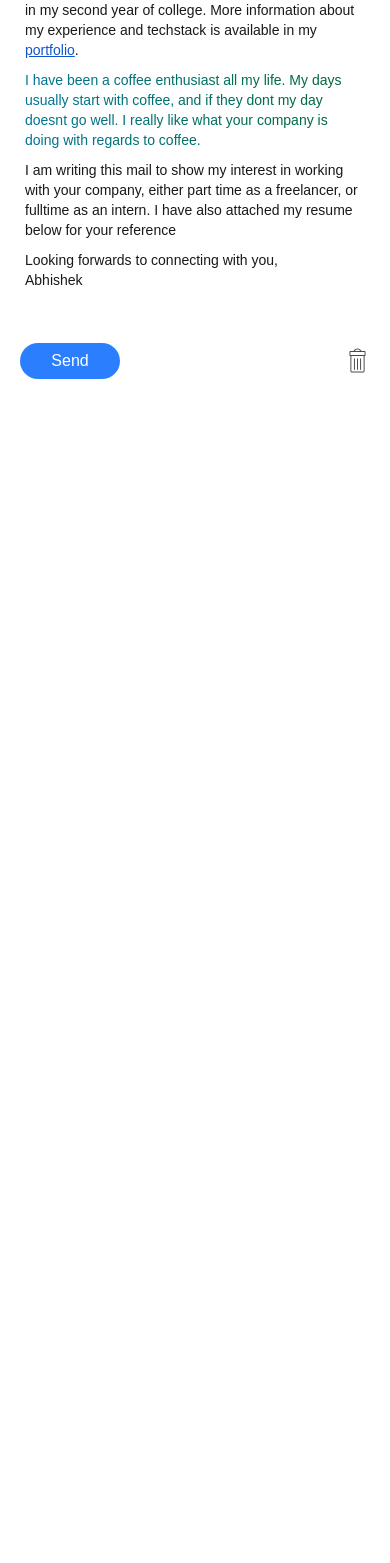
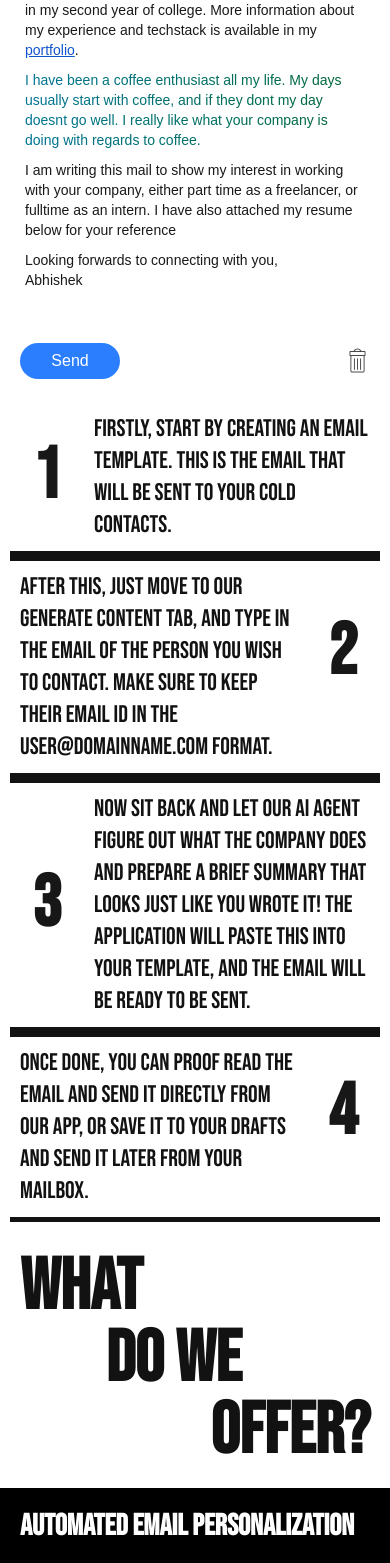
Before and after one commit to PandaBean18/coldDino, a Next.js app: page / in a window 390 px wide. Shown: the part 434-1997 px from the top of the page. Before the commit the page ends 844 px from the top, so only its background shows below. Built offline with nearby package versions, Linux system fonts and the light colour scheme.

Commit message:
finished updating homepage with addition of how does it work and features for mobile view

```diff
--- a/app/page.tsx
+++ b/app/page.tsx
@@ -84,21 +84,21 @@ function mobileView(authUri: string, currentValue: string, currentEmail: string,
         </div>
         <div className="h-[calc(100%-90px)] bg-white w-full overflow-y-scroll">
           <div className="w-full p-[15px] ">
-            <p className="text-[#1a1919] font-thin text-sm">{currentEmail}</p>
+            <p className="text-[#1a1919] text-sm">{currentEmail}</p>
             <div className="mt-[5px] mb-[5px] w-full h-px border-t-1"></div>
-            <p className="text-[#1a1919] font-thin text-sm mt-[10px]">{currentSubject}</p>
+            <p className="text-[#1a1919] text-sm mt-[10px]">{currentSubject}</p>
             <div className="mt-[5px] mb-[5px] w-full h-px border-t-1"></div>
 
-            <p className="text-[#1a1919] font-thin text-sm mt-[10px] text-wrap">Respected Sir/Ma'am,</p>
+            <p className="text-[#1a1919] text-sm mt-[10px] text-wrap">Respected Sir/Ma'am,</p>
             <div className="h-[10px]"></div>
-            <p className="text-[#1a1919] font-thin text-sm text-wrap">I am Abhishek, full stack freelance developer currently in my second year of college. More information about my experience and techstack is available in my <a className="text-[#15c] underline">portfolio</a>.</p>
+            <p className="text-[#1a1919] text-sm text-wrap">I am Abhishek, full stack freelance developer currently in my second year of college. More information about my experience and techstack is available in my <a className="text-[#15c] underline">portfolio</a>.</p>
             <div className="h-[10px]"></div>
-            <p className="text-transparent font-thin text-sm text-wrap bg-linear-to-r from-cyan-700 to-green-800 bg-clip-text">{currentText}</p>
+            <p className="text-transparent text-sm text-wrap bg-linear-to-r from-cyan-700 to-green-800 bg-clip-text">{currentText}</p>
             <div className="h-[10px]"></div>
-            <p className="text-[#1a1919] font-thin text-sm text-wrap">I am writing this mail to show my interest in working with your company, either part time as a freelancer, or fulltime as an intern. I have also attached my resume below for your reference</p>
+            <p className="text-[#1a1919] text-sm text-wrap">I am writing this mail to show my interest in working with your company, either part time as a freelancer, or fulltime as an intern. I have also attached my resume below for your reference</p>
             <div className="h-[10px]"></div>
-            <p className="text-[#1a1919] font-thin text-sm text-wrap">Looking forwards to connecting with you,</p>
-            <p className="text-[#1a1919] font-thin text-sm text-wrap">Abhishek</p>
+            <p className="text-[#1a1919] text-sm text-wrap">Looking forwards to connecting with you,</p>
+            <p className="text-[#1a1919] text-sm text-wrap">Abhishek</p>
           </div>
         </div>
         <div className="h-[45px] w-full flex justify-between items-center bg-white rounded-b-md">
@@ -112,6 +112,64 @@ function mobileView(authUri: string, currentValue: string, currentEmail: string,
             alt="bin"
             className="mr-[10px]"
           />
+        </div>
+      </div>
+      {/* Features */}
+      <div className="w-full p-[10px]">
+        <div className="w-full min-h-[100px] flex items-center border-b-5 border-[#121212]">
+          <div className="w-[20%] flex flex-col items-center">
+            <p className="text-7xl font-bold" style={{fontFamily: "Bebas Neue"}}>1</p>
+          </div>
+          <div className="w-[80%] min-h-[100px] bg-white flex-1 p-[10px]">
+            <p className="text-[#121212] text-2xl" style={{fontFamily: "Bebas Neue"}}>Firstly, start by creating an email template. This is the email that will be sent to your cold contacts.</p>
+          </div>
+        </div>
+        <div className="w-full min-h-[100px] flex items-center border-b-5 border-[#121212] border-t-5 border-[#121212]">
+          <div className="w-[80%] min-h-[100px] bg-white flex-1 p-[10px]">
+            <p className="text-[#121212] text-2xl" style={{fontFamily: "Bebas Neue"}}>After this, just move to our generate content tab, and type in the email of the person you wish to contact. Make sure to keep their email ID in the user@domainName.com format.</p>
+          </div>
+          <div className="w-[20%] h-full min-h-[100px] flex flex-col items-center">
+            <p className="text-7xl font-bold" style={{fontFamily: "Bebas Neue"}}>2</p>
+          </div>
+        </div>
+        <div className="w-full min-h-[100px] flex items-center border-b-5 border-[#121212] border-t-5 border-[#121212]">
+          <div className="w-[20%] flex flex-col items-center">
+            <p className="text-7xl font-bold" style={{fontFamily: "Bebas Neue"}}>3</p>
+          </div>
+          <div className="w-[80%] min-h-[100px] bg-white flex-1 p-[10px]">
+            <p className="text-[#121212] text-2xl" style={{fontFamily: "Bebas Neue"}}>Now sit back and let our AI agent figure out what the company does and prepare a brief summary that looks just like you wrote it! The application will paste this into your template, and the email will be ready to be sent.</p>
+          </div>
+        </div>
+        <div className="w-full min-h-[100px] flex items-center border-b-5 border-[#121212] border-t-5 border-[#121212]">
+          <div className="w-[80%] min-h-[100px] bg-white flex-1 p-[10px]">
+            <p className="text-[#121212] text-2xl" style={{fontFamily: "Bebas Neue"}}>Once done, you can proof read the email and send it directly from our app, or save it to your drafts and send it later from your mailbox.</p>
+          </div>
+          <div className="w-[20%] h-full min-h-[100px] flex flex-col items-center">
+            <p className="text-7xl font-bold" style={{fontFamily: "Bebas Neue"}}>4</p>
+          </div>
+        </div>
+      </div>
+      {/* Features */}
+      <div className="w-full">
+        <div className="w-full bg-white flex flex-col justify-center items-center p-[20px]">
+          <div className="w-full flex justify-start"><p className="text-[#121212] text-7xl font-bold" style={{fontFamily: "Bebas Neue"}}>WHAT</p></div>
+          <div className="w-full flex justify-center"><p className="text-[#121212] text-7xl font-bold" style={{fontFamily: "Bebas Neue"}}>DO WE<span className="text-transparent">R.</span></p></div>
+          <div className="w-full flex justify-end"><p className="text-[#121212] text-7xl font-bold" style={{fontFamily: "Bebas Neue"}}>OFFER?</p></div>
+        </div>
+        <div className="w-full bg-black p-[20px] flex flex-col justify-center">
+          <p className="text-white text-3xl font-bold" style={{fontFamily: "Bebas Neue"}}>Automated Email Personalization</p>
+          <br />
+          <p className="text-white text-xl" style={{fontFamily: "Poppins"}}>Even though you may know what the company does, it might be hard for you to put into perspective why you want to be working with them, and while cold mailing multiple companies, its easy to loose track.</p>
+        </div>
+        <div className="w-full bg-white p-[20px] flex flex-col justify-center border-l-1">
+          <p className="text-[#121212] text-3xl font-bold" style={{fontFamily: "Bebas Neue"}}>Sending emails straight from the site</p>
+          <br />
+          <p className="text-[#121212] text-xl" style={{fontFamily: "Poppins"}}>You can send the emails after they have been generated straight from this site. No need to copy the message and send it from your mailbox, or you can save it in your drafts.</p>
+        </div>
+        <div className="w-full bg-black p-[20px] flex flex-col justify-center">
+          <p className="text-white text-3xl font-bold" style={{fontFamily: "Bebas Neue"}}>Send emails in batches</p>
+          <br />
+          <p className="text-white text-xl" style={{fontFamily: "Poppins"}}>Instead of sending the emails one at a time, you can upload a CSV file containing upto 20 emails of contacts that you wish to send cold emails to. The app will automatically parse them.</p>
         </div>
       </div>
     </div>
```
